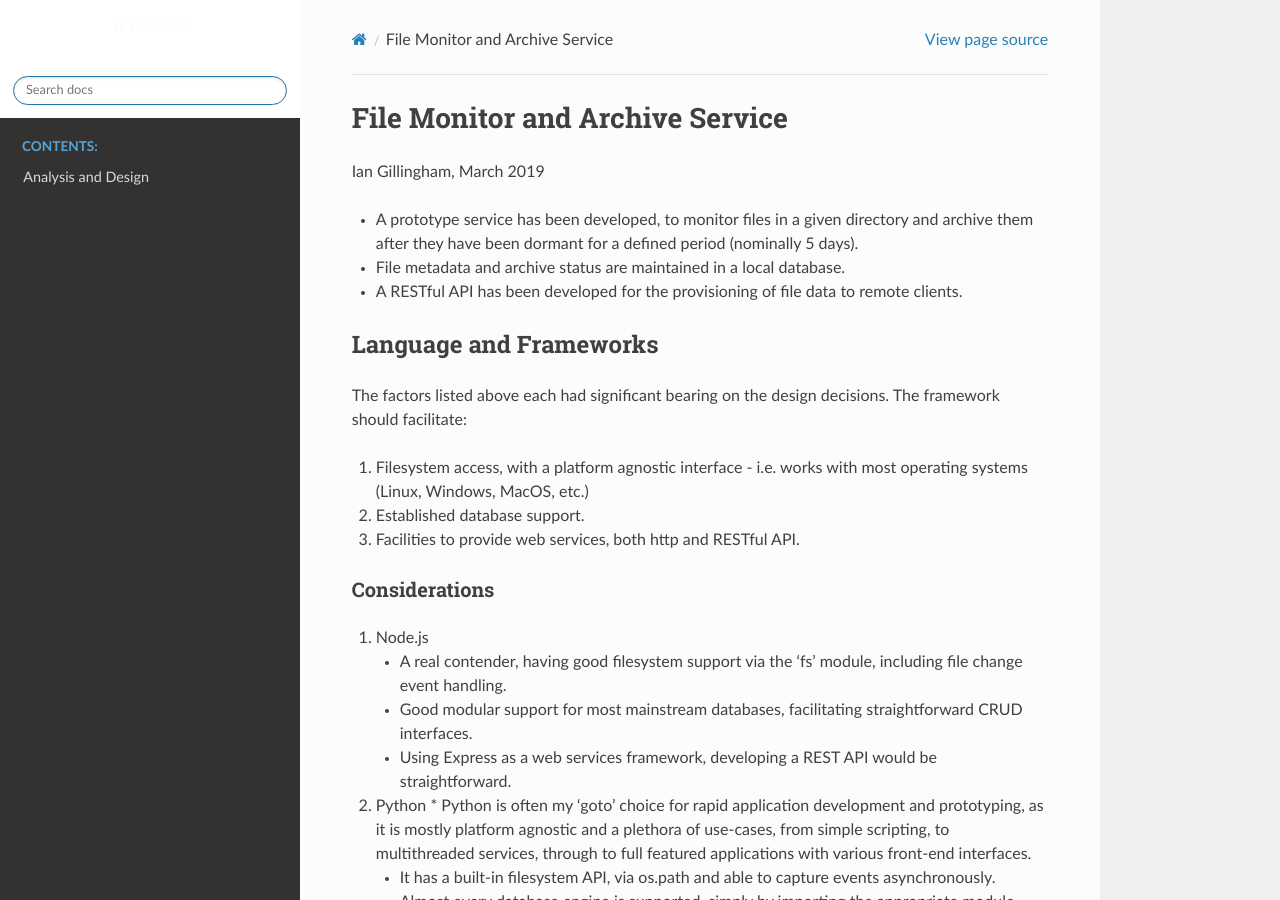
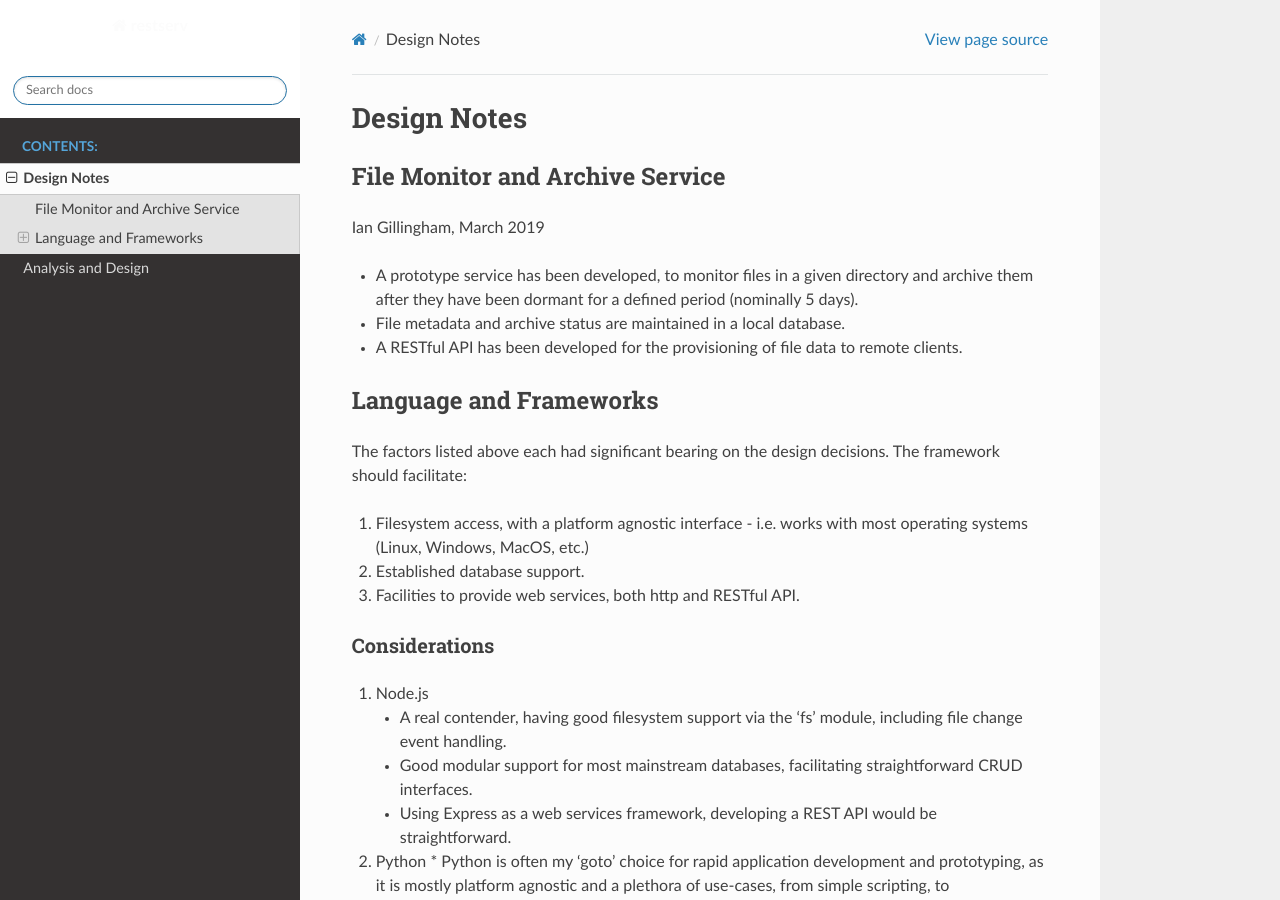
Before and after one commit to igillingham/file-monitor, a Sphinx documentation site: the page built from docs/source/design_notes.rst, in a window 1280 px wide and 900 px high. Built offline with Sphinx 7.4.7 and the Read the Docs theme 2.0.0, drawn with Linux system fonts in a browser that asks for light colours; pages that are not in the unit, such as notebooks, are missing from menus.

Commit message:
renamed design-notes to design_notes

```diff
--- a/docs/source/design-notes.rst
+++ b/docs/source/design_notes.rst
@@ -1,5 +1,8 @@
+Design Notes
+============
+
 File Monitor and Archive Service
-================================
+^^^^^^^^^^^^^^^^^^^^^^^^^^^^^^^^
 
 Ian Gillingham, March 2019
 
--- a/docs/source/index.rst
+++ b/docs/source/index.rst
@@ -18,7 +18,6 @@
 Indices and tables
 ==================
 
-* :ref:`design-notes`
 * :ref:`genindex`
 * :ref:`modindex`
 * :ref:`search`
```
